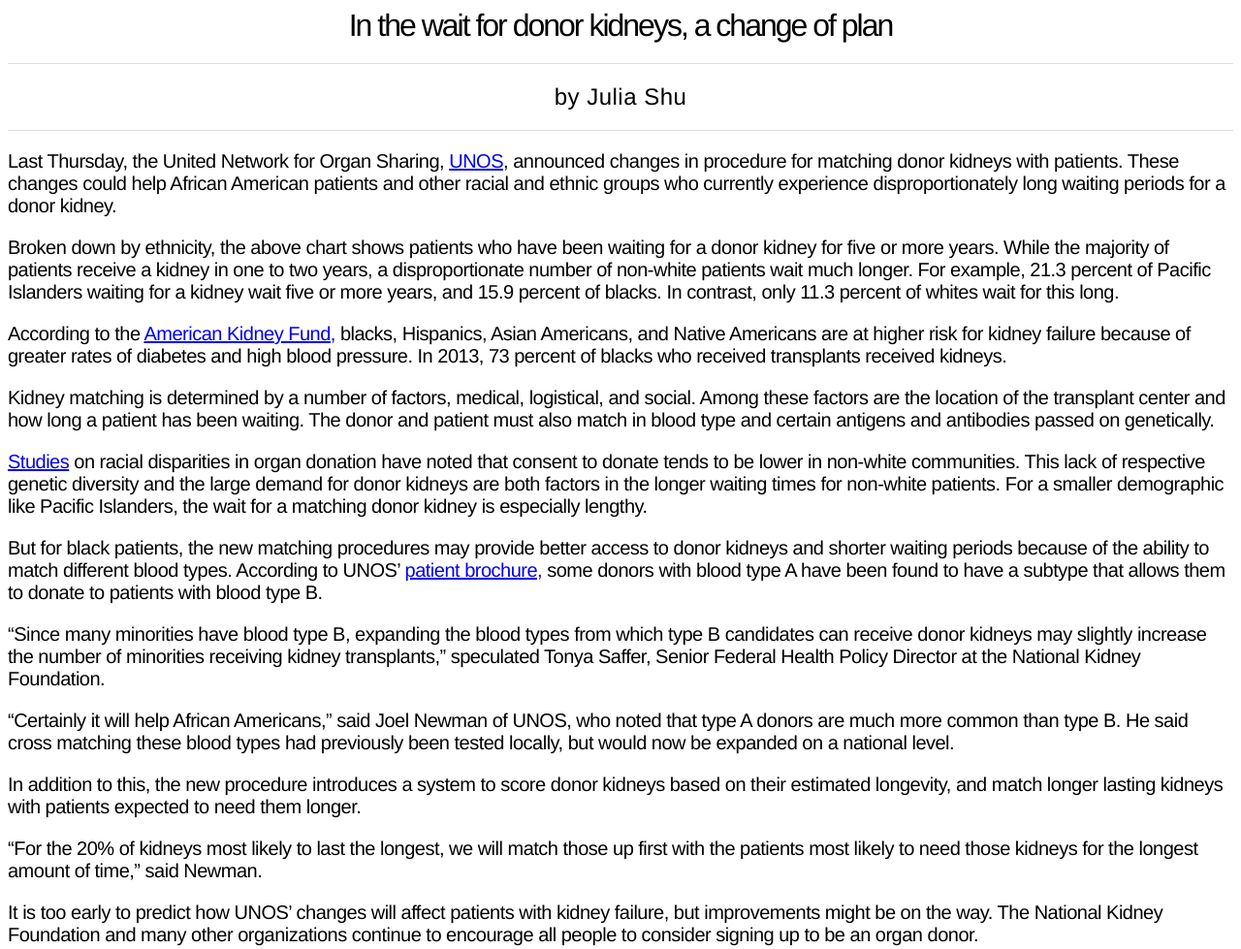
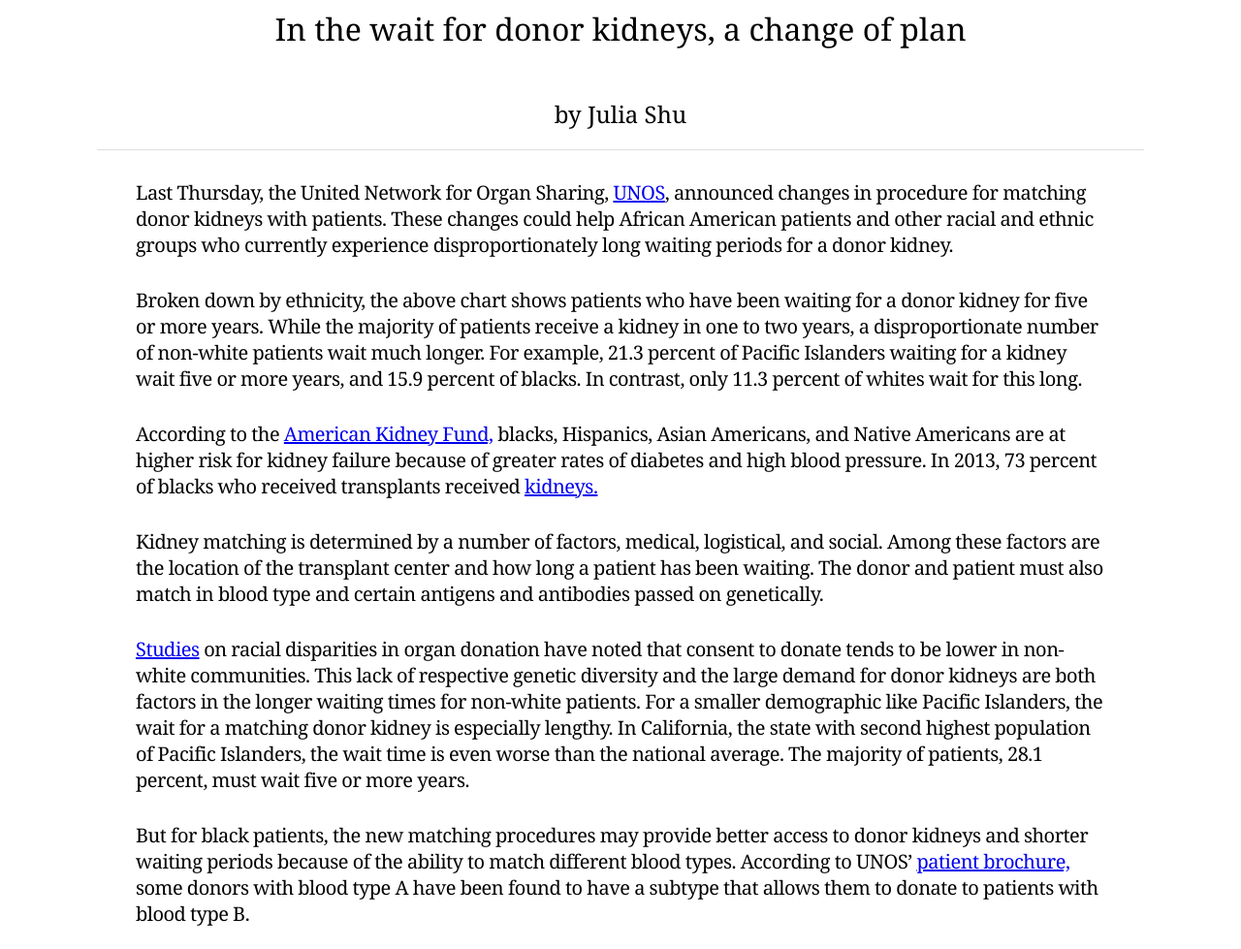
Before and after one commit to juliashu/data-journalism, a plain HTML site: page Donor Kidneys Data Final Project.html in a window 1280 px wide. Shown: the top 979 px of the page at 97% size. Drawn offline with Linux system fonts and the light colour scheme; a script that the page names is missing.

Commit message:
project pro

```diff
--- a/Donor Kidneys Data Final Project.html
+++ b/Donor Kidneys Data Final Project.html
@@ -64,43 +64,54 @@
 		<style type="text/css">
 			// CSS goes here
 	body {
-    font-family: Lucida Grande;
-    width:500px;
-    margin-left: auto;
-    margin-right: auto;
+    font-family: Georgia;
+    width: 1000px;
+margin: 30px auto;
+padding-left: 40px;
+padding-right: 40px;
   }
 
   h1 {
-    font-family: Helvetica;
+    font-family: Georgia;
     font-weight: 100;
-    letter-spacing: -2px;
-    border-bottom:1px solid #dedede;
+	font-style: bold
+	font-size: 45px
+    letter-spacing: 0;
     margin-bottom:20px;
     padding-bottom:20px;
     text-align: center;
   }
 
 p {
-    font-family: Helvetica;
+    font-family: Georgia;
     font-weight: 50;
     font-size: 20px;
     letter-spacing: -.5px;
     margin-bottom:20px;
-	text-align: left
+	text-align: left;
+	 width: 1000px;
+margin: 30px auto;
+padding-left: 40px;
+padding-right: 40px;
   }
 
 h2 {
-    font-family: Helvetica;
-    font-weight: 50;
+    font-family: Georgia;
+    font-weight: 25;
+	font-size: 20px
     letter-spacing: .5px;
     border-bottom:1px solid #dedede;
     margin-bottom:20px;
     padding-bottom:20px;
     text-align: center;
+	 width: 1000px;
+margin: 30px auto;
+padding-left: 40px;
+padding-right: 40px;
 }
 
 h3{
- font-family: Helvetica;
+ font-family: Georgia;
     font-weight: 25;
     letter-spacing: .5px;
     border-top:1px solid #dedede;
@@ -108,7 +119,13 @@ h3{
     padding-bottom:20px;
     text-align: center;
 	}
+		div{
+		text-align: center;
+		margin: 30px auto;
+padding-left: 40px;
+padding-right: 40px;
 
+		}
 		</style>
       </head>
 
@@ -126,14 +143,14 @@ h3{
 	  <p>Broken down by ethnicity, the above chart shows patients who have been waiting for a donor kidney for five or more years. While the majority of patients receive a kidney in one to two years, a disproportionate number of non-white patients wait much longer. For example, 21.3 percent of Pacific Islanders waiting for a kidney wait five or more years, and 15.9 percent of blacks. In contrast, only 11.3 percent of whites wait for this long.
 	  </p>
 	  <p>
-According to the <a href= http://www.kidneyfund.org/are-you-at-risk/risk-factors/race-kidney-disease/#.VIm94DHF-So>American Kidney Fund,</a> blacks, Hispanics, Asian Americans, and Native Americans are at higher risk for kidney failure because of greater rates of diabetes and high blood pressure. In 2013, 73 percent of blacks who received transplants received kidneys.
+According to the <a href= http://www.kidneyfund.org/are-you-at-risk/risk-factors/race-kidney-disease/#.VIm94DHF-So>American Kidney Fund,</a> blacks, Hispanics, Asian Americans, and Native Americans are at higher risk for kidney failure because of greater rates of diabetes and high blood pressure. In 2013, 73 percent of blacks who received transplants received <a href=http://organdonor.gov/minortyaa/index.html>kidneys.</a>
 	</p>
 	<p>
 Kidney matching is determined by a number of factors, medical, logistical, and social. Among these factors are the location of the transplant center and how long a patient has been waiting. The donor and patient must also match in blood type and certain antigens and antibodies passed on genetically.
 	</p>
 	<p>
 
-<a href= http://www.ncbi.nlm.nih.gov/pubmed/23263585>Studies</a> on racial disparities in organ donation have noted that consent to donate tends to be lower in non-white communities. This lack of respective genetic diversity and the large demand for donor kidneys are both factors in the longer waiting times for non-white patients. For a smaller demographic like Pacific Islanders, the wait for a matching donor kidney is especially lengthy.
+<a href= http://www.ncbi.nlm.nih.gov/pubmed/23263585>Studies</a> on racial disparities in organ donation have noted that consent to donate tends to be lower in non-white communities. This lack of respective genetic diversity and the large demand for donor kidneys are both factors in the longer waiting times for non-white patients. For a smaller demographic like Pacific Islanders, the wait for a matching donor kidney is especially lengthy. In California, the state with second highest population of Pacific Islanders, the wait time is even worse than the national average. The majority of patients, 28.1 percent, must wait five or more years.
 </p>
 <p>
 
```
